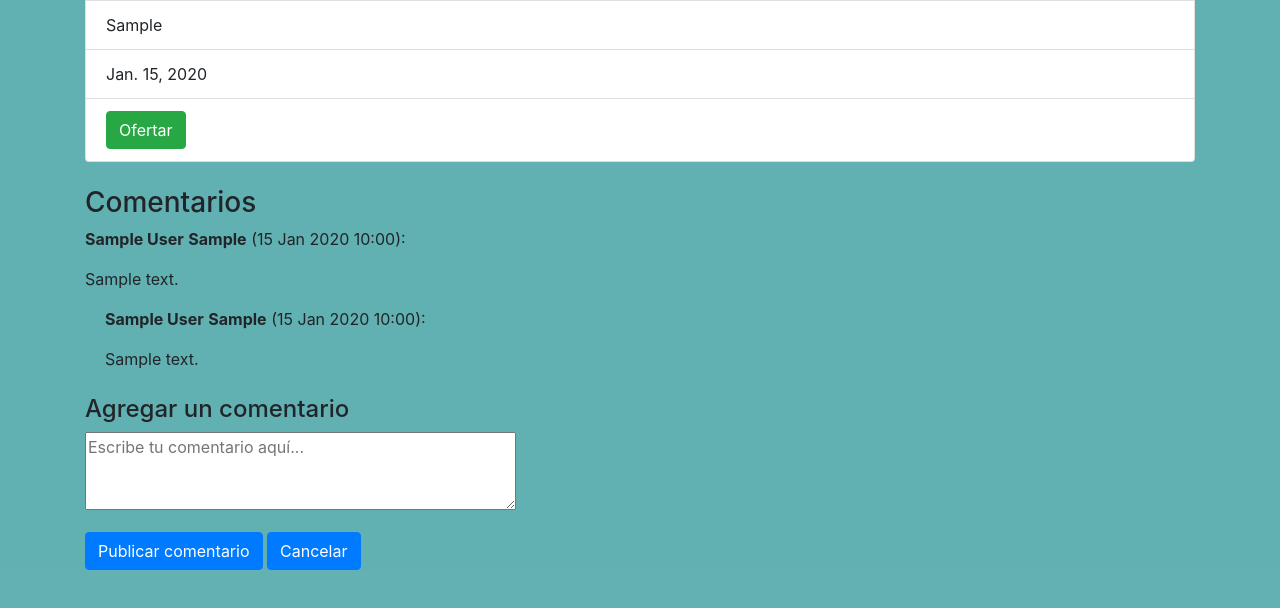
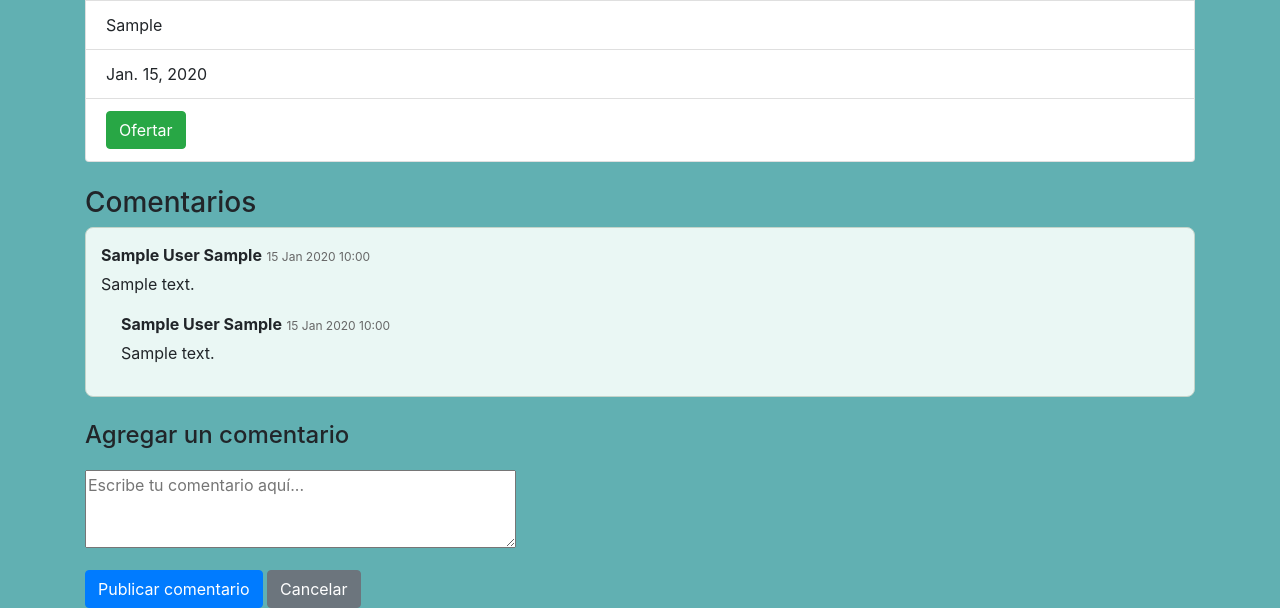
Before and after one commit to Guicep/Caritas-Web-App, a Django app: template createuser/templates/detalle.html in a window 1280 px wide. Shown: the part 514-1122 px from the top of the page. Before the commit the page ends 1084 px from the top, so only its background shows below. Run offline with Django 5.2, Linux system fonts and the light colour scheme; the template is opened without the code that fills it: values that come from a table or form of the project are taken from there, others are empty; tables that the repository leaves empty hold one stand-in row (values such as "Sample post"); grey boxes marked "Sample" are stand-in pictures; some libraries are stand-ins or nearby versions.

Commit message:
mejora de comentarios

```diff
--- a/createuser/templates/detalle.html
+++ b/createuser/templates/detalle.html
@@ -36,24 +36,34 @@
 <div id="comentarios" class="mt-4">
     <h3>Comentarios</h3>
     {% for comentario in comentarios %}
-            <div class="comment">
-                <p><strong>{{ comentario.usuario.nombre}}</strong> <strong>{{ comentario.usuario.apellido}}</strong> ({{ comentario.fecha_creacion|date:"d M Y H:i" }}):</p>
+    <div class="comment" style="margin-bottom: 20px; padding: 15px; border: 1px solid #c4d4ca; border-radius: 8px; background-color: #eaf7f4;">
+        <div class="comment-header" style="margin-bottom: 5px;">
+            <strong>{{ comentario.usuario.nombre}} {{ comentario.usuario.apellido}}</strong>
+            <span class="comment-date" style="color: #666; font-size: 12px;">{{ comentario.fecha_creacion|date:"d M Y H:i" }}</span>
+        </div>
+        <div class="comment-content" style="margin-bottom: 10px;">
             <p>{{ comentario.contenido }}</p>
+        </div>
         <!-- Respuestas a comentarios -->
         {% for respuesta in comentario.respuestas.all %}
         <div class="response" style="margin-left: 20px;">
-                        <p><strong>{{ respuesta.usuario.nombre }}</strong> <strong>{{ respuesta.usuario.apellido}}</strong> ({{ respuesta.fecha_creacion|date:"d M Y H:i" }}):</p>
+            <div class="response-header" style="margin-bottom: 5px;">
+                <strong>{{ respuesta.usuario.nombre }} {{ respuesta.usuario.apellido}}</strong>
+                <span class="response-date" style="color: #666; font-size: 12px;">{{ respuesta.fecha_creacion|date:"d M Y H:i" }}</span>
+            </div>
+            <div class="response-content" style="margin-bottom: 10px;">
                 <p>{{ respuesta.contenido }}</p>
             </div>
+        </div>
         {% endfor %}
-                <!-- Formulario de respuesta solo para el dueño de la publicación y si no ha sido respondido -->
+        <!-- Formulario de respuesta -->
         {% if not comentario.respondido and item.id_usuario == request.user.id and request.user.nombre == zidane %}
-                    <form method="post">
+        <form method="post" class="response-form" style="margin-top: 10px;">
             {% csrf_token %}
             {{ respuesta_form.as_p }}
             <input type="hidden" name="comentario_id" value="{{ comentario.id }}">
-                        <button type="submit" name="respuesta" class="btn btn-primary">Responder</button>
-                        <button type="reset" class="btn btn-primary">Cancelar</button>
+            <button type="submit" name="respuesta" class="btn btn-primary" style="background-color: #007bff; color: #fff;">Responder</button>
+            <button type="reset" class="btn btn-secondary" style="background-color: #6c757d; color: #fff;">Cancelar</button>
         </form>
         {% endif %}
     </div>
@@ -63,14 +73,14 @@
 </div>
 
 <!-- Formulario para agregar un nuevo comentario -->
-{% if not item.id_usuario == request.user.id%}
+{% if not item.id_usuario == request.user.id %}
 <div class="comment-form mt-4">
     <h4>Agregar un comentario</h4>
-        <form method="post">
+    <form method="post" class="new-comment-form" style="margin-top: 20px;">
         {% csrf_token %}
         {{ form.as_p }}
-            <button type="submit" class="btn btn-primary">Publicar comentario</button>
-            <button type="reset" class="btn btn-primary">Cancelar</button>
+        <button type="submit" class="btn btn-primary" style="background-color: #007bff; color: #fff;">Publicar comentario</button>
+        <button type="reset" class="btn btn-secondary" style="background-color: #6c757d; color: #fff;">Cancelar</button>
     </form>
 </div>
 {% endif %}
--- a/createuser/views.py
+++ b/createuser/views.py
@@ -143,7 +143,6 @@ def publish(request):
 def detalle_publicacion(request, pk):
     publicacion = get_object_or_404(Publicacion, id=pk)
     comentarios = Comentario.objects.filter(publicacion=publicacion, respuesta__isnull=True)
-   #hola
     if request.method == 'POST':
         form = ComentarioForm(request.POST)
         if form.is_valid():
```
Also changed, not shown: createuser/migrations/0001_initial.py (added). Lines whose indentation alone changed are shown as unchanged.
